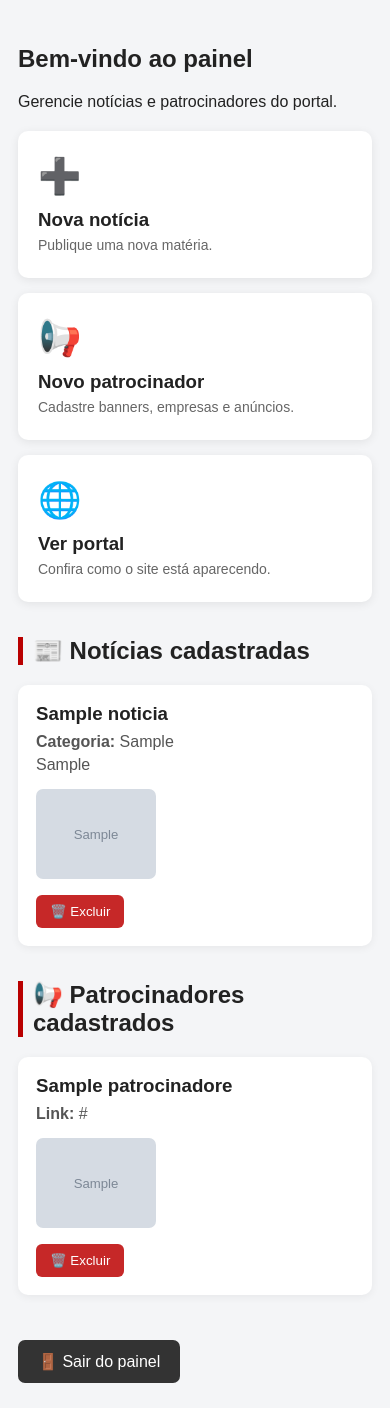
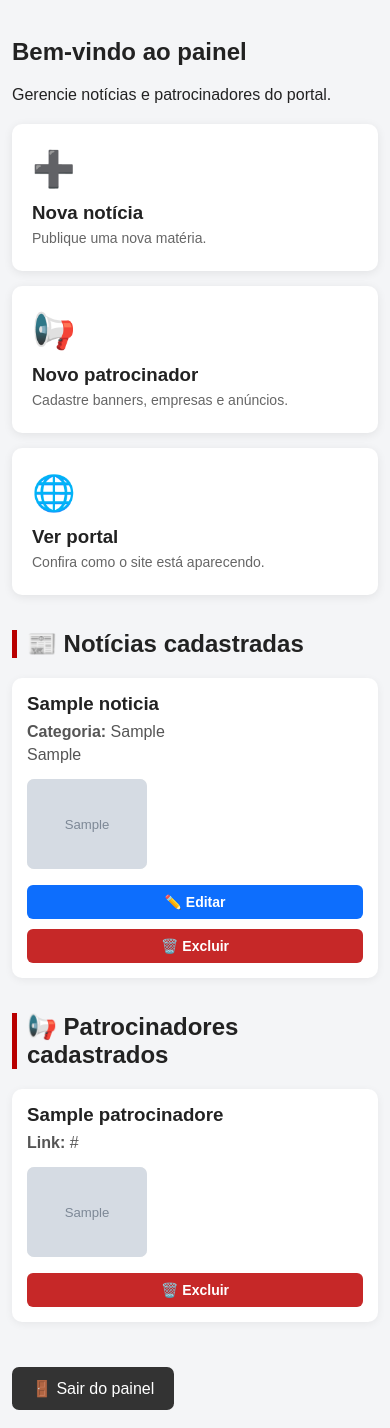
Before and after one commit to francielreis/diario-da-noticia1, a Flask app: page /admin/painel in a window 390 px wide. Shown: the part 121-1549 px from the top of the page. Before the commit the page ends 1504 px from the top, so only its background shows below. Run offline with Flask 3, Linux system fonts and the light colour scheme; the visitor is signed in with stand-in values (Sample User, id 1); tables that the repository leaves empty hold one stand-in row (values such as "Sample post"); grey boxes marked "Sample" are stand-in pictures.

Commit message:
Update painel.html

```diff
--- a/templates/painel.html
+++ b/templates/painel.html
@@ -107,10 +107,11 @@
 
         .miniatura {
             width: 120px;
-            max-height: 90px;
+            height: 90px;
             object-fit: cover;
             border-radius: 7px;
             margin-top: 10px;
+            background: #eee;
         }
 
         .acoes {
@@ -118,6 +119,22 @@
             display: flex;
             gap: 10px;
             flex-wrap: wrap;
+            align-items: center;
+        }
+
+        .btn-editar {
+            display: inline-block;
+            background: #0d6efd;
+            color: white;
+            padding: 9px 14px;
+            border-radius: 6px;
+            text-decoration: none;
+            font-weight: bold;
+            font-size: 14px;
+        }
+
+        .btn-editar:hover {
+            background: #0b5ed7;
         }
 
         .btn-excluir {
@@ -127,6 +144,8 @@
             padding: 9px 14px;
             border-radius: 6px;
             cursor: pointer;
+            font-weight: bold;
+            font-size: 14px;
         }
 
         .sair {
@@ -150,6 +169,26 @@
             padding: 20px;
             border-radius: 8px;
             color: #666;
+        }
+
+        @media (max-width: 600px) {
+            .container {
+                padding: 18px 12px;
+            }
+
+            .item {
+                padding: 15px;
+            }
+
+            .btn-editar,
+            .btn-excluir {
+                width: 100%;
+                text-align: center;
+            }
+
+            .acoes form {
+                width: 100%;
+            }
         }
     </style>
 </head>
@@ -218,10 +257,18 @@
                             class="miniatura"
                             src="{{ noticia.imagem }}"
                             alt="{{ noticia.titulo }}"
+                            onerror="this.style.display='none'"
                         >
                     {% endif %}
 
                     <div class="acoes">
+
+                        <a
+                            class="btn-editar"
+                            href="{{ url_for('editar_noticia', id=noticia.id) }}"
+                        >
+                            ✏️ Editar
+                        </a>
 
                         <form
                             method="POST"
@@ -279,6 +326,7 @@
                             class="miniatura"
                             src="{{ patrocinador.imagem }}"
                             alt="{{ patrocinador.nome }}"
+                            onerror="this.style.display='none'"
                         >
                     {% endif %}
 
@@ -315,7 +363,6 @@
 
     </section>
 
-
     <a class="sair" href="/admin/sair">
         🚪 Sair do painel
     </a>
@@ -323,4 +370,4 @@
 </div>
 
 </body>
-</html>
+                            </html>
```
